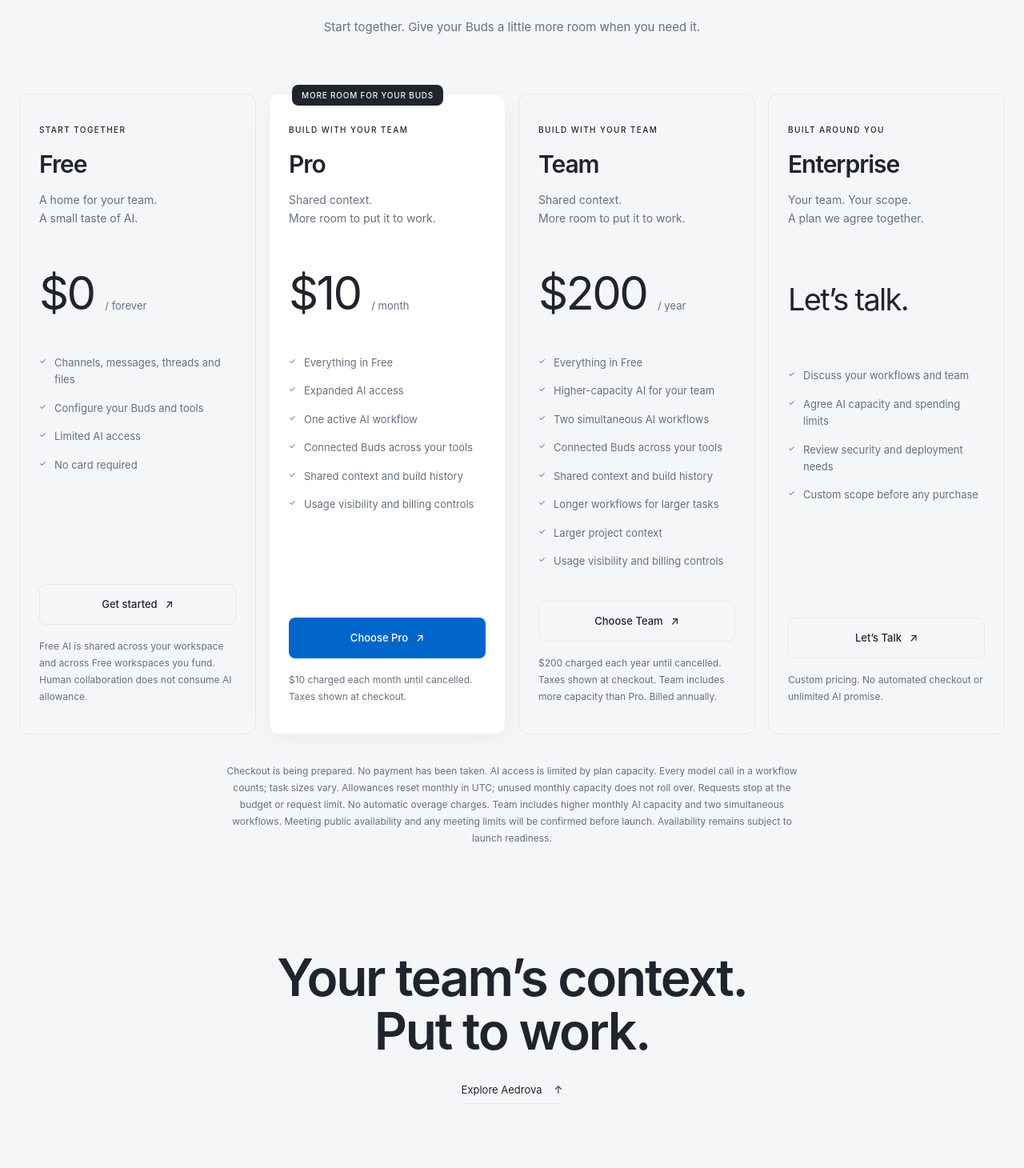
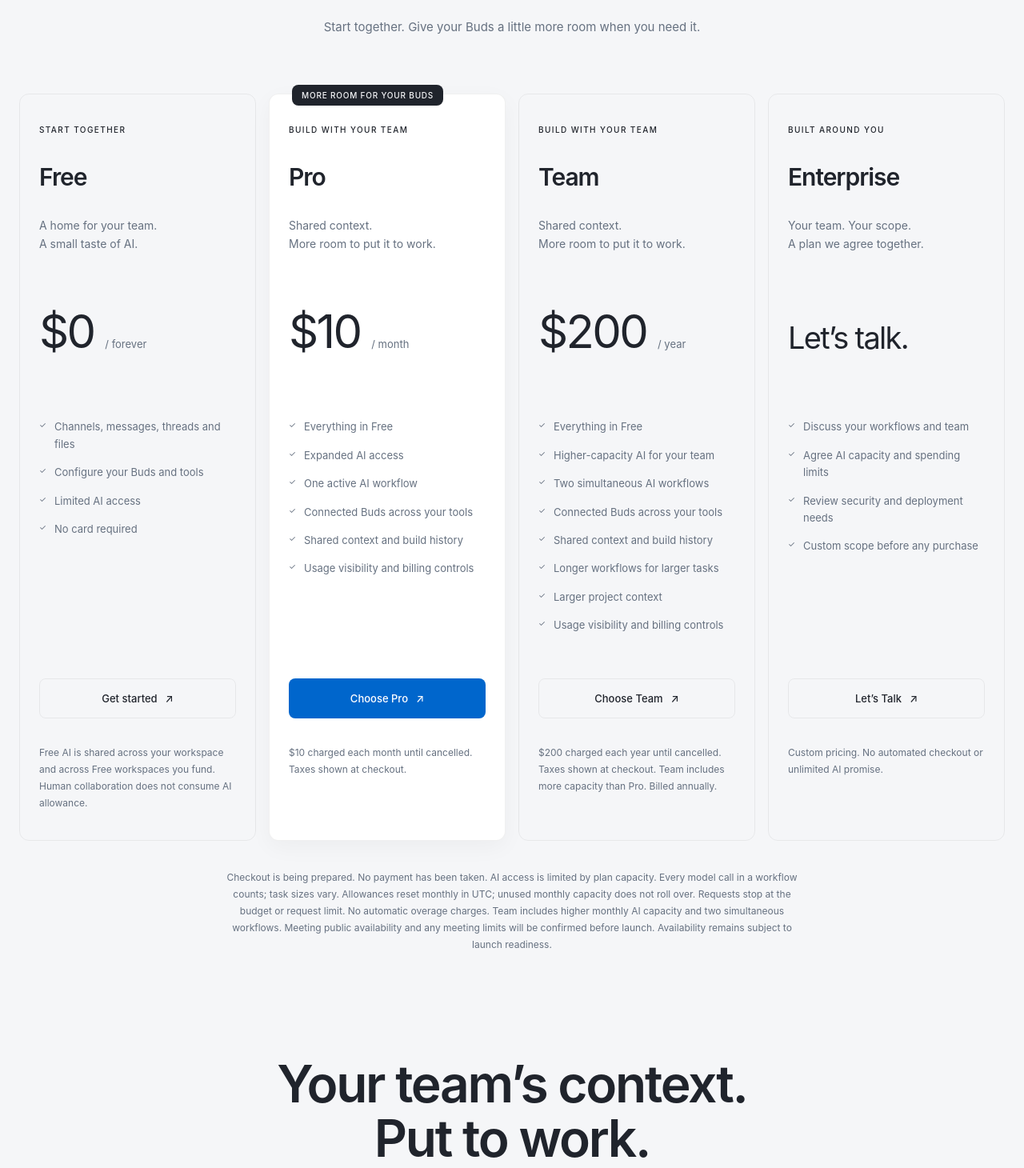
Before and after one commit to ayanshv/Aedrova-website, a FastAPI app: page /plans in a window 1280 px wide. Shown: the part 282-1742 px from the top of the page at 80% size. Run offline with FastAPI, Linux system fonts and the light colour scheme; parts of the project's set-up code (start-up, migrations or seed data) failed here and were passed over.

Commit message:
chore: fix button alignment

```diff
--- a/aedrova_site/static/site.css
+++ b/aedrova_site/static/site.css
@@ -251,8 +251,8 @@ html[data-theme="dark"] .meeting-image-dark{display:block!important}
 html[data-theme="dark"] .meeting-image-light{display:none!important}
 /* Four plans retain readable pricing and shared alignment at every width. */
 .plans{grid-template-columns:repeat(4,minmax(0,1fr));max-width:1400px;margin-inline:auto}
-.plans .plan{min-width:0;padding-inline:24px;display:flex;flex-direction:column}
+.plans .plan{min-width:0;padding-inline:24px;display:grid;grid-template-rows:subgrid;grid-row:span 7;align-items:start}
 .plans .plan h2{font-size:30px}.plans .price{font-size:58px}.plans .enterprise-price{font-size:38px}
-.plans .plan ul{flex:1}.plans .plan .button{white-space:normal;text-align:center}
+.plans .plan ul{align-self:stretch}.plans .plan .button{white-space:normal;text-align:center;align-self:start}
 @media(max-width:1150px){.plans{grid-template-columns:repeat(2,minmax(0,1fr))}}
 @media(max-width:650px){.plans{grid-template-columns:1fr}.plans .recommended{order:initial}}
```
